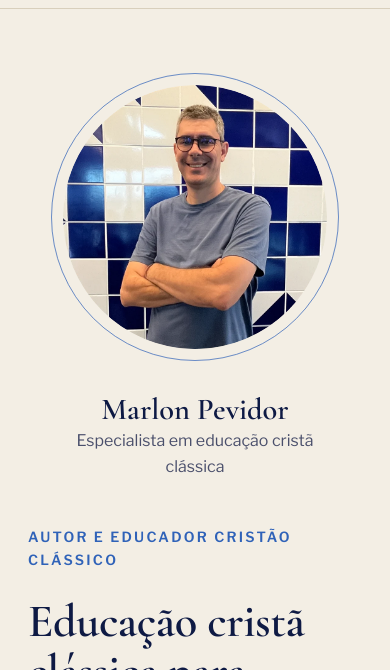
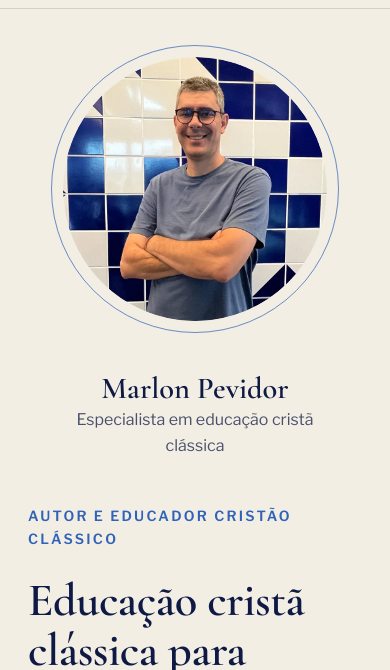
Before and after one commit to marlonpevidor/landing-page, a plain HTML site: page index.html in a window 390 px wide. Shown: the part 106-776 px from the top of the page. Drawn offline with nearby package versions, Linux system fonts and the light colour scheme.

Commit message:
Celular: foto da abertura com espaço igual acima e abaixo do anel (36 px)
O nome fica no mesmo lugar; a foto sobe até o espaço do início da camada
ao anel ser igual ao do anel ao nome.

Co-Authored-By: Claude Opus 5.5 <noreply@anthropic.com>
Claude-Session: https://claude.ai/code/session_019zbxNExRumNR7DhoC4HdTc

```diff
--- a/estilo.css
+++ b/estilo.css
@@ -379,3 +379,10 @@ footer em { font-family: var(--font-display); font-size: 1.3rem; color: var(--in
 }
 /* a sombra da capa do livro (12 px) conta como parte do desenho */
 .book-cover { margin-bottom: 12px; }
+
+/* Celular: a foto vem antes do texto. O espaço do início da camada até o anel é IGUAL ao espaço do anel
+   até o nome (--photo-gap). O nome fica onde estava; a foto sobe. */
+@media (max-width: 760px) {
+  .hero:not(.solo) { --photo-gap: 36px; padding-top: var(--photo-gap); }
+  .hero:not(.solo) .portrait figcaption { margin-top: calc(12px + var(--photo-gap) + 3px); }
+}
```
Also changed, not shown: 1 other file.
